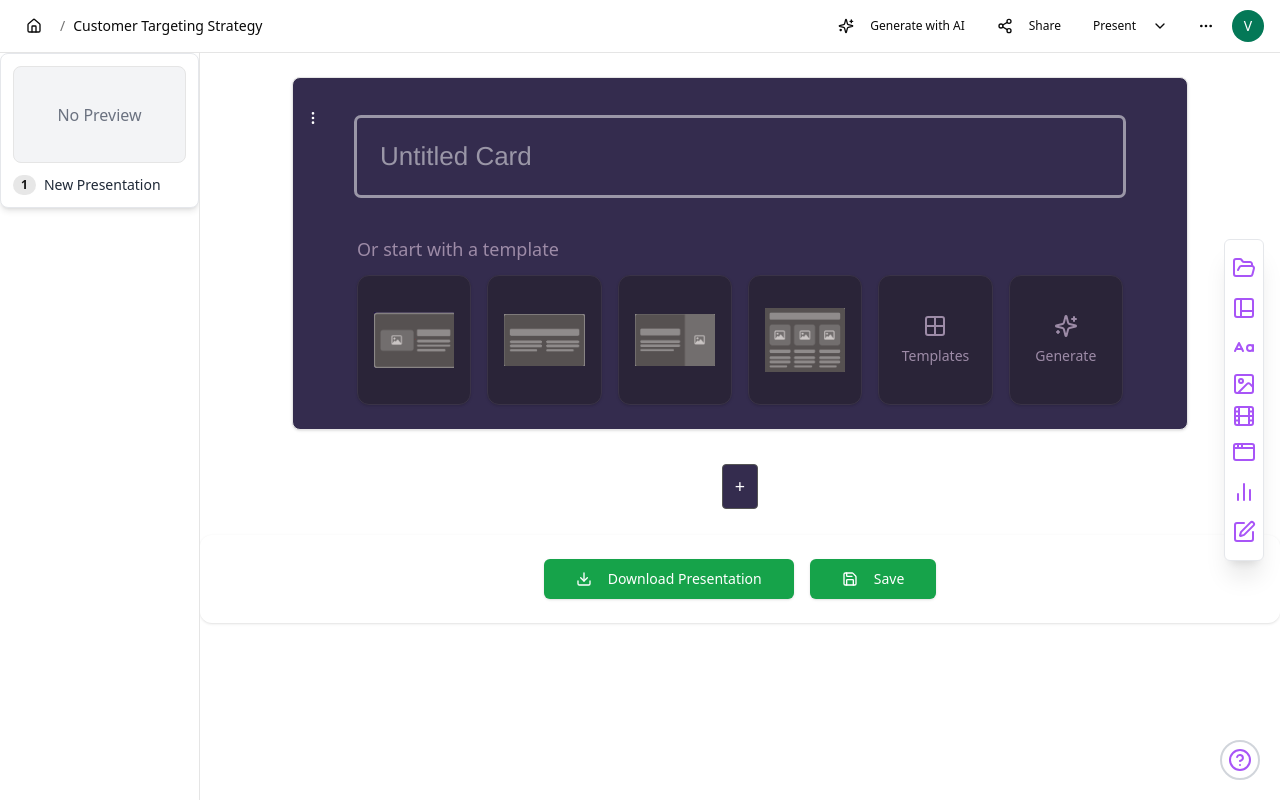
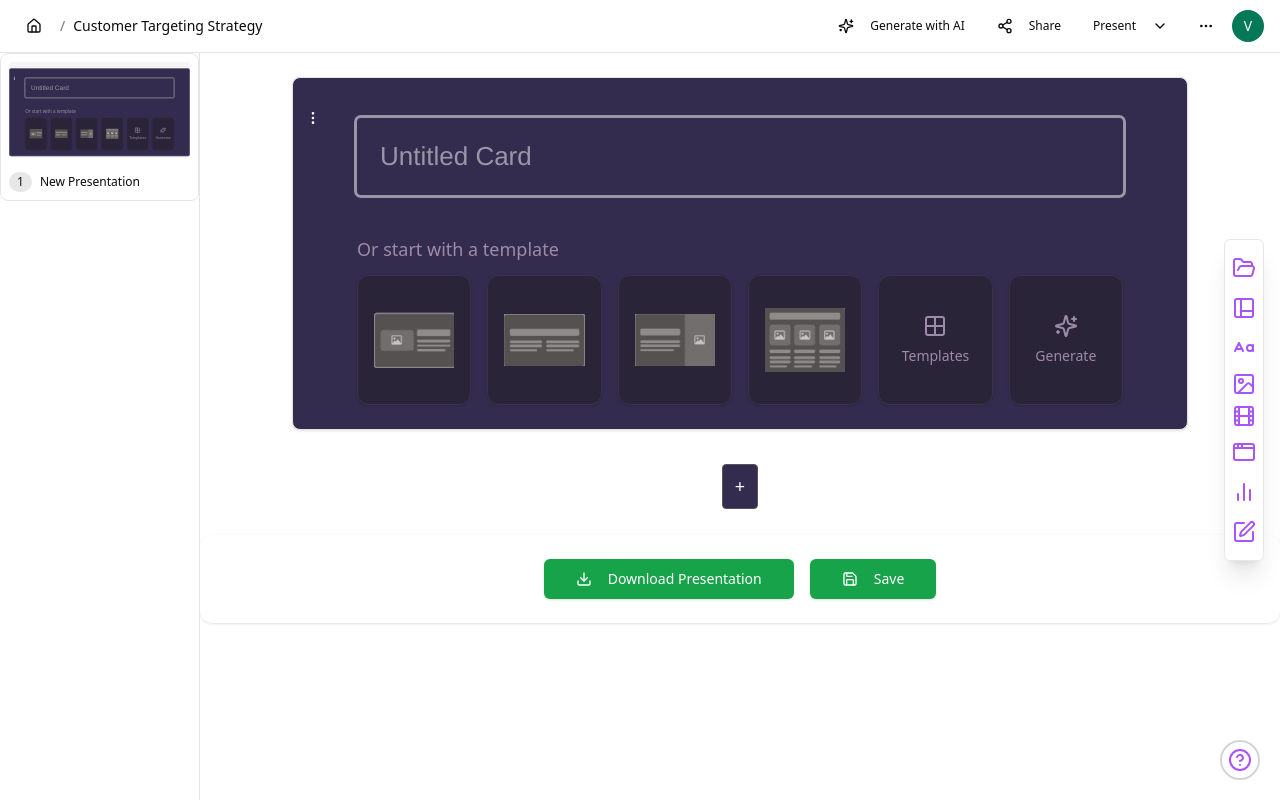
Before and after one commit to Nishantonic/Gamma-Updated, a React (Vite) app: page /page in a window 1280 px wide. Built offline with nearby package versions, Linux system fonts and the light colour scheme.

Commit message:
Image text and accent image Preview

```diff
--- a/src/components/docView/GenerateAi/AiComponents/Heading.jsx
+++ b/src/components/docView/GenerateAi/AiComponents/Heading.jsx
@@ -6,10 +6,17 @@ import "react-quill/dist/quill.bubble.css";
 function Heading({ slideId, inputId, onUpdate, initialData,initialStyles}) {
   const quillRef = useRef(null);
 
-  const formattedInitialData = initialData ? `<h2>${initialData}</h2>` : `<h2>Heading</h2>`;
+  const formattedInitialData = initialData || "Heading";
   const [editorHtml, setEditorHtml] = useState(formattedInitialData);
-  const [editorStyles, setEditorStyles] = useState({});
+  const [editorStyles, setEditorStyles] = useState({header : 2});
 
+  useEffect(() => {
+        // Apply initial H1 format when component mounts
+        if (quillRef.current) {
+          const quill = quillRef.current.getEditor();
+          quill.formatText(0, quill.getLength(), 'header', 2);
+        }
+      }, []);
 
   const handleChange = (value) => {
   // Add null check for quillRef
--- a/src/components/docView/GenerateAi/AiComponents/ParagraphAi.jsx
+++ b/src/components/docView/GenerateAi/AiComponents/ParagraphAi.jsx
@@ -6,10 +6,17 @@ import "react-quill/dist/quill.bubble.css";
 function ParagraphAi({ slideId, inputId, onUpdate, initialData,initialStyles}) {
   const quillRef = useRef(null);
 
-  const formattedInitialData = initialData ? `<h3>${initialData}</h3>` : `<h3>Paragraph</h3>`;
+  const formattedInitialData = initialData || "Paragraph";
   const [editorHtml, setEditorHtml] = useState(formattedInitialData);
-  const [editorStyles, setEditorStyles] = useState({});
+  const [editorStyles, setEditorStyles] = useState({ header : 3});
 
+  useEffect(() => {
+      // Apply initial H1 format when component mounts
+      if (quillRef.current) {
+        const quill = quillRef.current.getEditor();
+        quill.formatText(0, quill.getLength(), 'header', 3);
+      }
+    }, []);
 
   const handleChange = (value) => {
   // Add null check for quillRef
--- a/src/components/docView/Page.jsx
+++ b/src/components/docView/Page.jsx
@@ -943,9 +943,8 @@ useEffect(() => {
             <ResizableSidebar
               setCurrentSlide={setCurrentSlide}
               slidesPreview={slidesPreview}
-              setSlidesPreview={setSlidesPreview}
               deleteSlide={deleteSlide}
-              slideImages={slideImages}
+              renderSlideComponent={renderSlideComponent}
             />
           )}
         </DndContext>
--- a/src/components/docView/ResizableSidebar.jsx
+++ b/src/components/docView/ResizableSidebar.jsx
@@ -1,32 +1,23 @@
-// ResizableSidebar.jsx
 import { useState, useRef, useEffect } from "react";
-import { SlidePreview } from "./SlidePreview";
 import { MinimizeIcon as ResizeIcon } from "lucide-react";
 import { SortableContext, verticalListSortingStrategy } from "@dnd-kit/sortable";
-import { Copy, Scissors, CopyIcon as Duplicate, PlusCircle, Link, Trash2 } from "lucide-react";
-import {
-  ContextMenu,
-  ContextMenuContent,
-  ContextMenuItem,
-  ContextMenuSeparator,
-  ContextMenuTrigger,
-} from "@/components/ui/context-menu";
-import { FixedSizeList as List } from "react-window";
+import { FixedSizeList } from "react-window";
 import AutoSizer from "react-virtualized-auto-sizer";
+import { SlidePreview } from "./SlidePreview";
 
 const MIN_WIDTH = 150;
 const MAX_WIDTH = 300;
 const DEFAULT_WIDTH = 200;
 
-export function ResizableSidebar({ setCurrentSlide, slidesPreview, deleteSlide, slideImages,slide }) {
+export function ResizableSidebar({ setCurrentSlide, slidesPreview, deleteSlide, renderSlideComponent }) {
   const [width, setWidth] = useState(DEFAULT_WIDTH);
   const [isResizing, setIsResizing] = useState(false);
   const sidebarRef = useRef(null);
 
-  // Resize handler
   useEffect(() => {
+    if (!isResizing) return;
+
     const handleMouseMove = (e) => {
-      if (!isResizing) return;
       const newWidth = Math.min(Math.max(e.clientX, MIN_WIDTH), MAX_WIDTH);
       setWidth(newWidth);
     };
@@ -37,12 +28,10 @@ export function ResizableSidebar({ setCurrentSlide, slidesPreview, deleteSlide,
       document.body.style.userSelect = "auto";
     };
 
-    if (isResizing) {
     document.addEventListener("mousemove", handleMouseMove);
     document.addEventListener("mouseup", handleMouseUp);
     document.body.style.cursor = "col-resize";
     document.body.style.userSelect = "none";
-    }
 
     return () => {
       document.removeEventListener("mousemove", handleMouseMove);
@@ -50,49 +39,40 @@ export function ResizableSidebar({ setCurrentSlide, slidesPreview, deleteSlide,
     };
   }, [isResizing]);
 
-  const handleDoubleClick = (slideId) => {
-    const slideIndex = slidesPreview.findIndex(slide => slide.id === slideId);
-    if (slideIndex >= 0) setCurrentSlide(slideIndex + 1);
-  };
-
   const Row = ({ index, style }) => {
     const slide = slidesPreview[index];
     return (
-
-      <div style={style} onDoubleClick={() => handleDoubleClick(slide.id)} >
-        <ContextMenu>
-          <ContextMenuTrigger>
+      <div style={style}>
         <SlidePreview
-              {...slide}
-              number={index + 1}
-              previewImage={slideImages[index]}
+          slide={slide}
+          index={index}
           onClick={() => setCurrentSlide(index + 1)}
+          onDelete={() => deleteSlide(slide.id)}
+          renderSlideComponent={renderSlideComponent}
         />
-          </ContextMenuTrigger>
-          <ContextMenuContent className="w-64">
-            <div className="px-2 py-2 text-sm text-muted-foreground">{slide.title}</div>
-            <ContextMenuSeparator />
-            {/* Menu items remain same */}
-          </ContextMenuContent>
-        </ContextMenu>
       </div>
     );
   };
 
   return (
-    <div ref={sidebarRef} className="relative h-[calc(100vh-48px)] border-r bg-background flex" style={{ width }}>
+    <div
+      ref={sidebarRef}
+      className="relative h-[calc(100vh-48px)] border-r bg-background flex"
+      style={{ width }}
+    >
       <div className="flex-1 overflow-hidden">
         <SortableContext items={slidesPreview} strategy={verticalListSortingStrategy}>
           <AutoSizer>
             {({ height, width }) => (
-              <List
+              <FixedSizeList
                 height={height}
                 itemCount={slidesPreview.length}
-                itemSize={150}
+                itemSize={140}
                 width={width}
+                overscanCount={2}
               >
                 {Row}
-              </List>
+              </FixedSizeList>
             )}
           </AutoSizer>
         </SortableContext>
--- a/src/components/docView/SlidePreview.jsx
+++ b/src/components/docView/SlidePreview.jsx
@@ -1,76 +1,170 @@
-import { cn } from "@/lib/utils";
+import { memo, useMemo } from "react";
 import { useSortable } from "@dnd-kit/sortable";
 import { CSS } from "@dnd-kit/utilities";
-import { useEffect, useState, useRef } from "react";
+import { cn } from "@/lib/utils";
 
-export function SlidePreview({ number,onDoubleClick, title, isActive, onClick, id, previewImage }) {
-  const { attributes, listeners, setNodeRef, transform, transition } = useSortable({ id });
+const createReadOnlySlide = (slide) => {
+  const baseSlide = {
+    id: slide.id,
+    type: slide.type,
+    title: slide.title,
+    titleContainer: slide.titleContainer ? {
+      ...slide.titleContainer,
+      onEdit: undefined
+    } : undefined,
+    descriptionContainer: slide.descriptionContainer ? {
+      ...slide.descriptionContainer,
+      onEdit: undefined
+    } : undefined,
+    imageContainer: slide.imageContainer ? {
+      ...slide.imageContainer,
+      onEdit: undefined
+    } : undefined,
+    dropContainer: {
+      dropItems: slide.dropContainer?.dropItems || []
+    }
+  };
 
-  const [scale, setScale] = useState(1);
-  const imgRef = useRef(null);
+  // Handle specific slide types
+  switch (slide.type) {
+    case 'twoColumn':
+      return {
+        ...baseSlide,
+        columns: slide.columns?.map(column => ({
+          ...column,
+          onEdit: undefined
+        })) || []
+      };
 
-  useEffect(() => {
-    if (!imgRef.current) return;
+    case 'threeImgCard':
+      return {
+        ...baseSlide,
+        cards: slide.cards?.map(card => ({
+          ...card,
+          onEdit: undefined
+        })) || []
+      };
 
-    const updateScale = () => {
-      const parentHeight = imgRef.current.parentElement.clientHeight;
-      const imgHeight = imgRef.current.clientHeight;
-      if (imgHeight > parentHeight) {
-        setScale(parentHeight / imgHeight);
-      } else {
-        setScale(1); // Reset if no scaling needed
+    case 'imageCardText':
+    case 'accentImage':
+    default:
+      return baseSlide;
+  }
+};
+
+export const SlidePreview = memo(({ slide, index, onClick, onDelete, renderSlideComponent }) => {
+  const { attributes, listeners, setNodeRef, transform, transition } = useSortable({ id: slide.id });
+
+  const style = {
+    transform: CSS.Transform.toString(transform),
+    transition,
+  };
+
+  // Create memoized read-only version of the slide
+  const readOnlySlide = useMemo(() => {
+    const cleanSlide = createReadOnlySlide(slide);
+
+    // Create a clean version of generateAi prop structure
+    return {
+      ...cleanSlide,
+      // Remove all callback functions that could cause updates
+      onEdit: undefined,
+      onDelete: undefined,
+      onChange: undefined,
+      // Maintain the generateAi structure needed by components
+      generateAi: {
+        ...cleanSlide,
+        onEdit: undefined,
+        onDelete: undefined,
+        onChange: undefined
       }
     };
+  }, [
+    slide.id,
+    slide.type,
+    slide.title,
+    slide.titleContainer?.title,
+    slide.descriptionContainer?.description,
+    slide.imageContainer?.image,
+    // Stringify complex objects to properly track changes
+    JSON.stringify(slide.columns),
+    JSON.stringify(slide.cards),
+    JSON.stringify(slide.dropContainer?.dropItems)
+  ]);
 
-    updateScale();
-    window.addEventListener("resize", updateScale);
-
-    return () => window.removeEventListener("resize", updateScale);
-  }, [previewImage]);
-
-  const style = {
-    transition,
-    transform: CSS.Transform.toString(transform),
+  // Error boundary to catch any rendering issues
+  const PreviewContent = () => {
+    try {
+      return renderSlideComponent(readOnlySlide);
+    } catch (error) {
+      console.error('Preview rendering error:', error);
+      return (
+        <div className="w-full h-full flex items-center justify-center text-muted-foreground">
+          Preview unavailable
+        </div>
+      );
+    }
   };
 
   return (
     <div
-      onClick={onClick}
-      onDoubleClick={onDoubleClick}
-      className={cn(
-        "p-3 cursor-pointer hover:bg-accent/50 rounded-lg transition-all border border-gray-200 shadow-md bg-white",
-        isActive && "bg-accent"
-      )}
+      ref={setNodeRef}
+      style={style}
       {...attributes}
       {...listeners}
-      ref={setNodeRef}
-      style={style}
+      className={cn(
+        "p-2 cursor-pointer hover:bg-accent/50 rounded-lg transition-colors border border-border",
+        "group relative"
+      )}
+      onClick={onClick}
     >
-      {/* Image Container with Auto-Scaling */}
-      <div className="relative w-full aspect-[16/9] overflow-hidden rounded-lg border bg-gray-100 flex justify-center items-center">
-        {previewImage ? (
-          <img
-            ref={imgRef}
-            src={previewImage}
-            alt={`Slide ${number}`}
-            className="object-contain transition-transform"
-            style={{ transform: `scale(${scale})` }}
-            loading="lazy"
-          />
-        ) : (
-          <div className="flex items-center justify-center w-full h-full text-gray-500">
-            No Preview
+      <div className="preview-container relative w-full aspect-[16/9] rounded bg-muted overflow-hidden">
+        <div className="preview-scaler absolute top-0 left-0 w-[400%] h-[400%] origin-top-left" style={{ transform: 'scale(0.25)' }}>
+          <div className="w-full h-full bg-white pointer-events-none">
+            <PreviewContent />
           </div>
-        )}
+        </div>
       </div>
 
-      {/* Slide Number & Title */}
-      <div className="flex items-center gap-2 mt-3">
-        <span className="px-2 py-0.5 text-xs font-semibold rounded-full bg-primary/10 text-primary">
-          {number}
+      <div className="mt-2 flex items-center gap-2">
+        <span className="px-2 py-0.5 text-xs font-medium rounded-full bg-primary/10 text-primary">
+          {index + 1}
         </span>
-        <span className="flex-1 text-sm font-medium truncate text-gray-800">{title.replace(/<[^>]*>/g, '')}</span>
+        <span className="text-xs font-medium truncate flex-1">
+          {slide.titleContainer?.title?.replace(/<[^>]*>/g, '') || 'Untitled'}
+        </span>
       </div>
+
+      <button
+        onClick={(e) => {
+          e.stopPropagation();
+          onDelete();
+        }}
+        className="absolute top-1 right-1 p-1 rounded-full bg-background/80 opacity-0 group-hover:opacity-100 transition-opacity hover:bg-destructive hover:text-destructive-foreground"
+      >
+        <svg xmlns="http://www.w3.org/2000/svg" width="12" height="12" viewBox="0 0 24 24" fill="none" stroke="currentColor" strokeWidth="2" strokeLinecap="round" strokeLinejoin="round">
+          <path d="M3 6h18" /><path d="M19 6v14c0 1-1 2-2 2H7c-1 0-2-1-2-2V6" /><path d="M8 6V4c0-1 1-2 2-2h4c1 0 2 1 2 2v2" />
+        </svg>
+      </button>
     </div>
   );
+});
+
+SlidePreview.displayName = "SlidePreview";
+
+// Add to your global CSS
+const styles = `
+.preview-container {
+  isolation: isolate;
+  contain: strict;
 }
+
+.preview-scaler {
+  transform-origin: top left;
+  pointer-events: none;
+  touch-action: none;
+  -webkit-touch-callout: none;
+  -webkit-user-select: none;
+  user-select: none;
+}
+`;
```
Also changed, not shown: src/components/docView/GenerateAi/AiComponents/TwoColumnAi.jsx (+21 -6 lines). Lines whose indentation alone changed are shown as unchanged.
